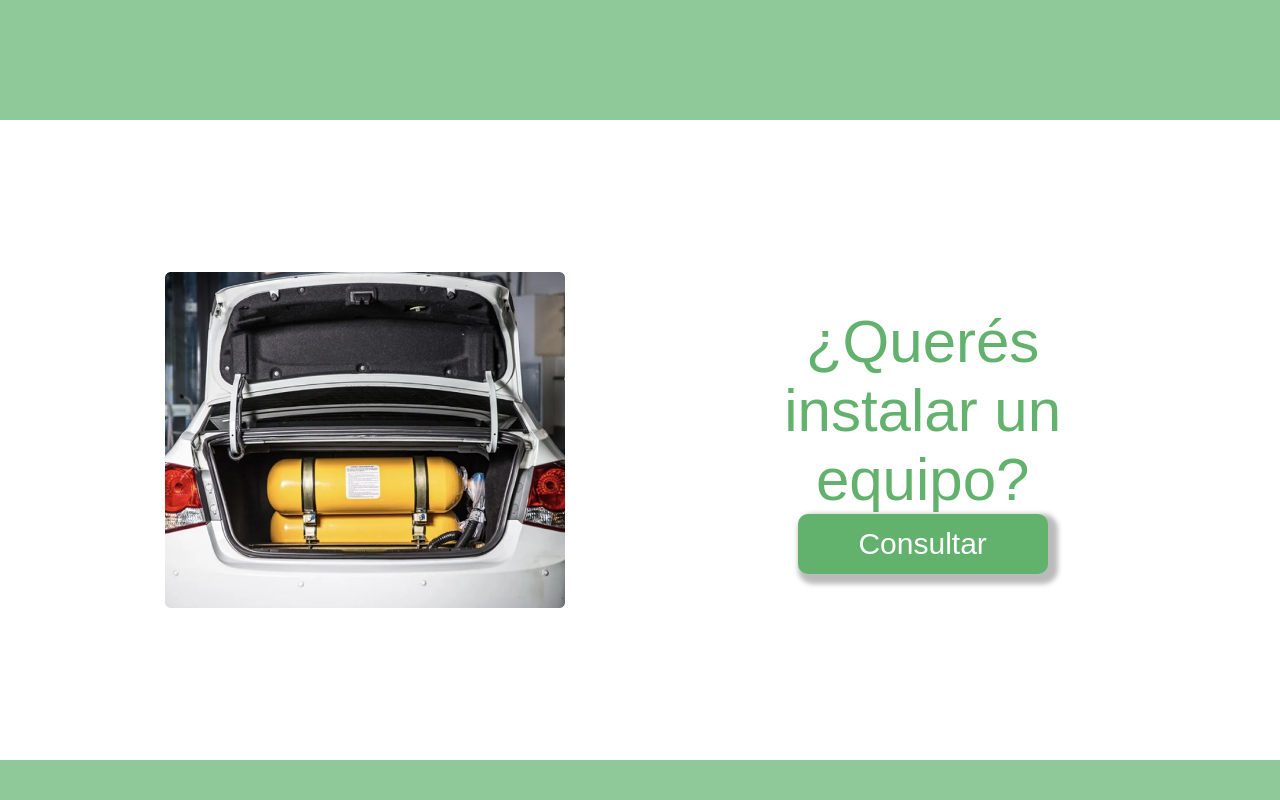
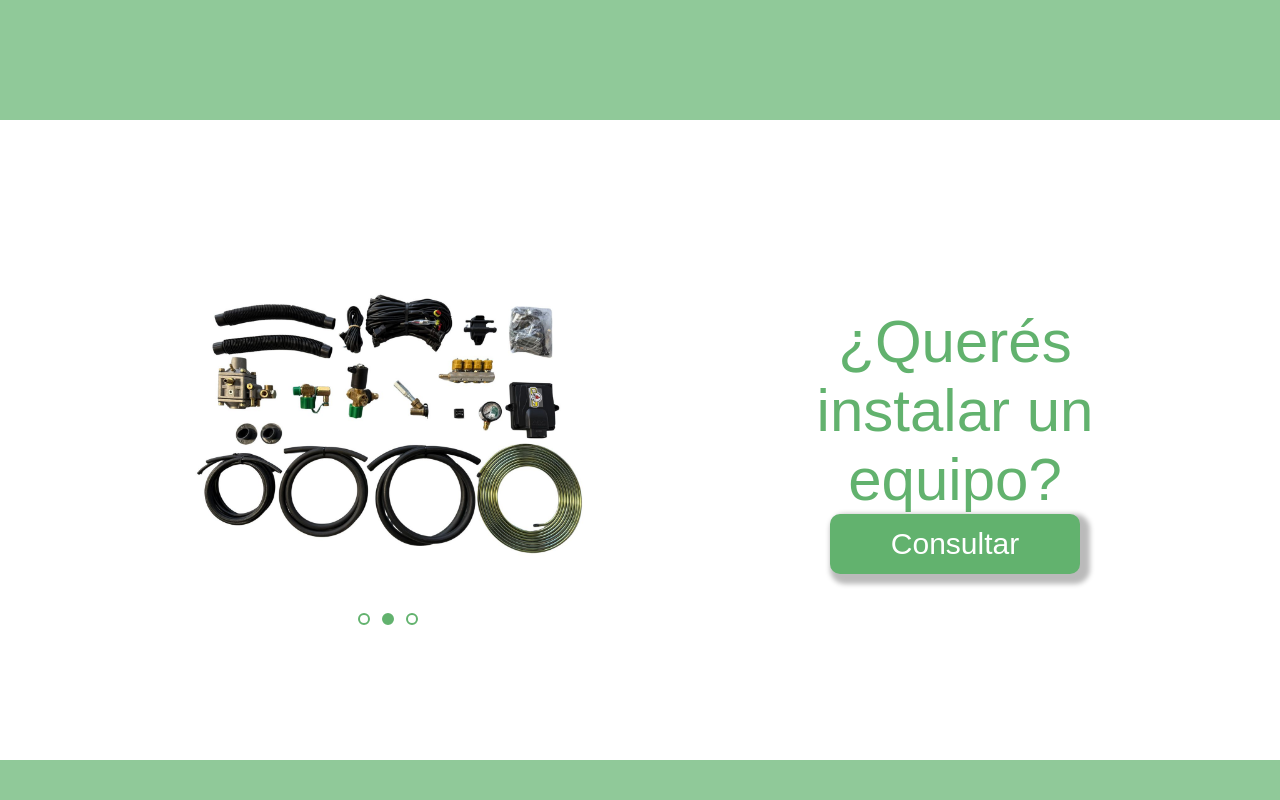
Before and after one commit to IvanDerlich/esigas, a Next.js app: page /pec in a window 1280 px wide. Shown: the part 520-1320 px from the top of the page. Built offline with nearby package versions, Linux system fonts and the light colour scheme; a web font is replaced by a local one.

Commit message:
Agrego imagenes en carrousel de equipos

```diff
--- a/src/app/pec/components/InteractiveCarousel.tsx
+++ b/src/app/pec/components/InteractiveCarousel.tsx
@@ -34,7 +34,7 @@ const InteractiveCarousel = ({ images, dotClass, activeClass }: Props) => {
               src={img}
               alt={`Slide-${i}`}
               width={400}
-              height={400}
+              height={350}
               style={{ borderRadius: '15px', objectFit: 'cover' }}
               priority
             />
--- a/src/app/pec/page.module.css
+++ b/src/app/pec/page.module.css
@@ -55,7 +55,7 @@
   min-height: 80vh;
   height: auto;
   width: 100%;
-  padding: 30px 0px;
+  padding: 30px 10px;
 }
 
 .img_equipos {
@@ -168,6 +168,7 @@
   .text_equipos {
     font-size: 32px;
     padding-bottom: 10px;
+    width: 95%;
   }
 
   .img_oblea {
--- a/src/app/pec/page.tsx
+++ b/src/app/pec/page.tsx
@@ -6,6 +6,8 @@ import centroReprueba1 from '@/images/centro-reprueba1.png';
 import centroReprueba2 from '@/images/centro-reprueba2.png';
 import centroReprueba3 from '@/images/centro-reprueba3.png';
 import centroReprueba4 from '@/images/centro-reprueba4.png';
+import equipoGnc from '@/images/equipo-gnc.jpg';
+import equipoGnc1 from '@/images/equipo-gnc-1.jpg';
 import { Footer } from '../components/layout/footer';
 import { Abyssinica_SIL } from 'next/font/google';
 import InteractiveCarousel from './components/InteractiveCarousel';
@@ -41,12 +43,14 @@ export default function PecPage() {
         </div>
 
         <div className={styles.container_equipos}>
-          <Image
-            className={styles.img_equipos}
-            src={equipoinstalado}
-            alt="Equipo Instalado"
-            width={400}
-            height={400}
+          <InteractiveCarousel
+            images={[
+              equipoinstalado,
+              equipoGnc,
+              equipoGnc1
+            ]}
+            dotClass={styles.dot}
+            activeClass={styles.active}
           />
           <div className={`${abyssinica.className} ${styles.content_equipos}`}>
             <p className={styles.text_equipos}>¿Querés instalar un equipo?</p>
```
Also changed, not shown: public/Image/equipo-gnc-1.jpg (added), public/Image/equipo-gnc.jpg (added).
